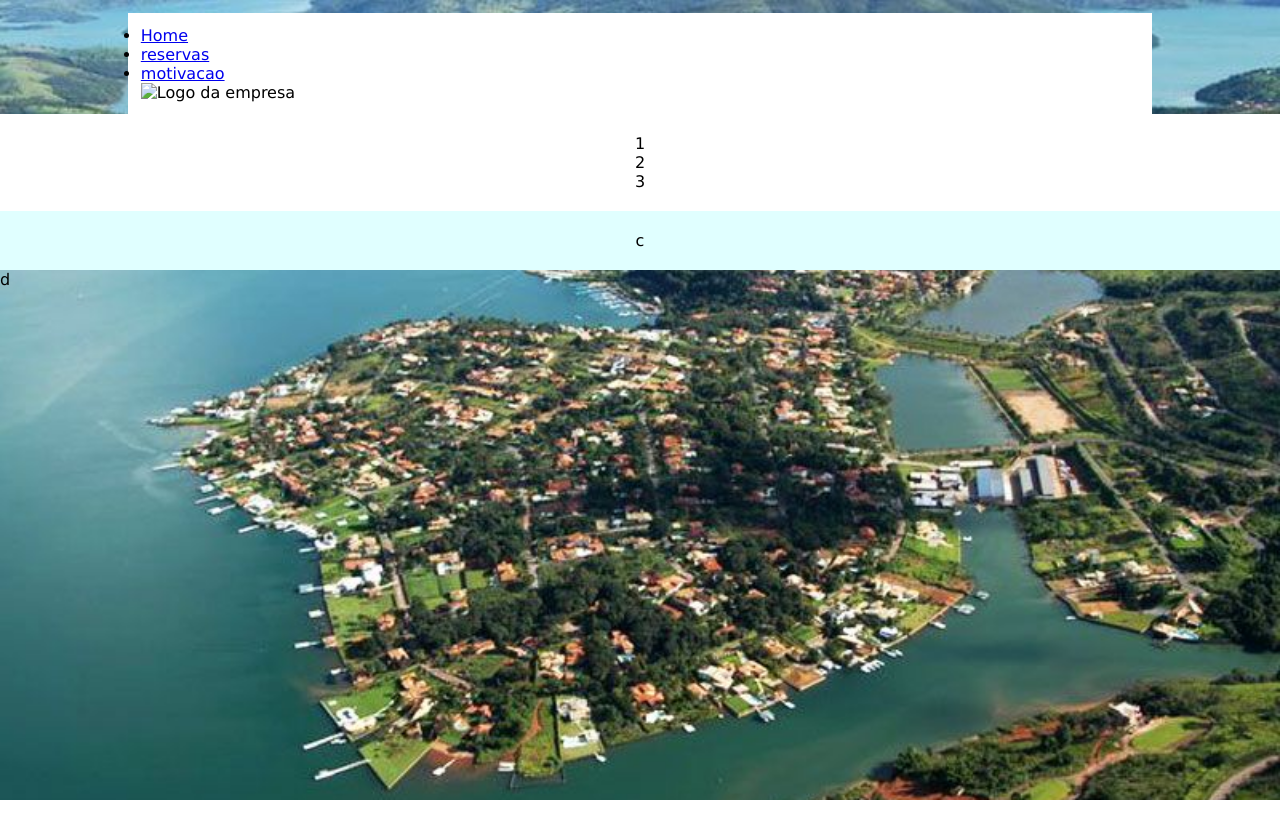
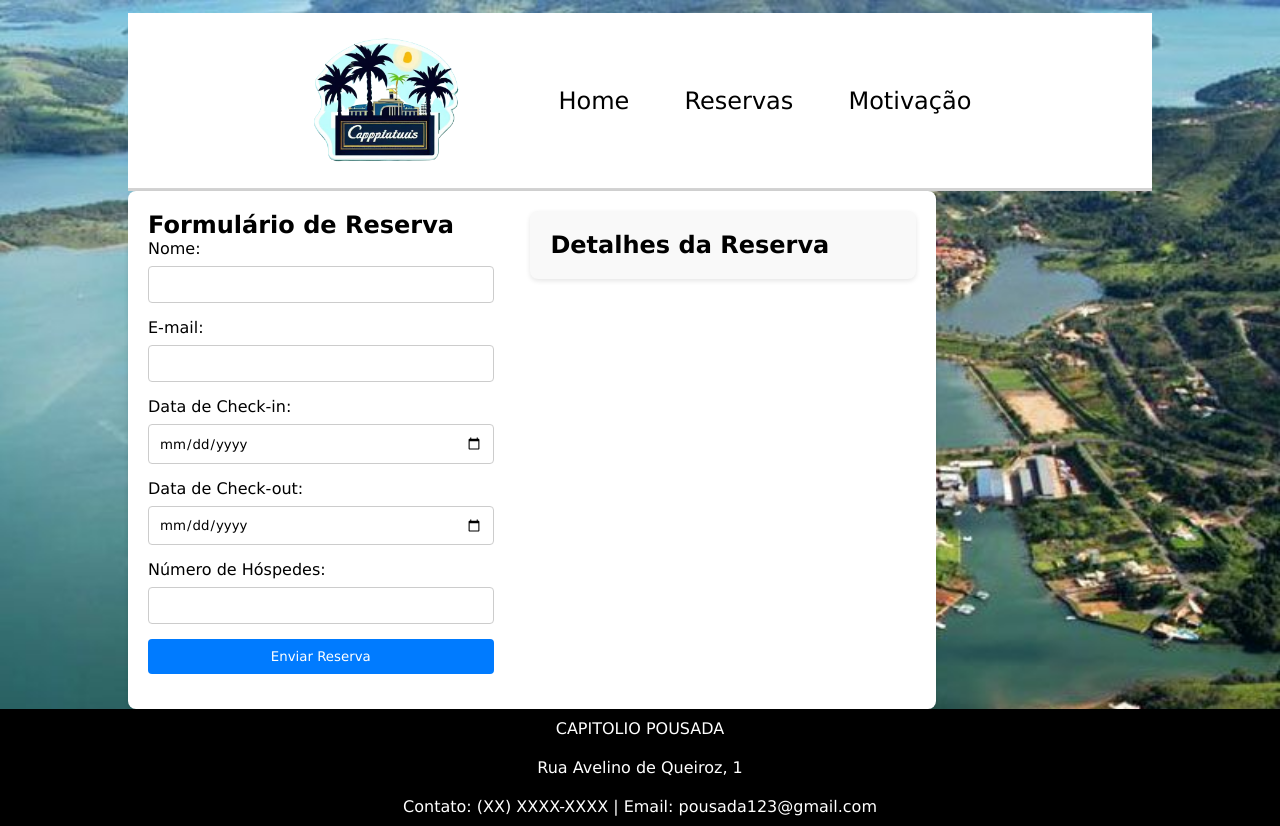
Before and after one commit to tobi11153/ECOI2223_01, a plain HTML site: page reservas.html in a window 1280 px wide. Before the commit the page ends 800 px from the top, so only its background shows below. Drawn offline with Linux system fonts and the light colour scheme.

Commit message:
Modificações

```diff
--- a/reservas.html
+++ b/reservas.html
@@ -1,34 +1,66 @@
 <!DOCTYPE html>
 <html lang="en">
-
 <head>
     <meta charset="UTF-8">
     <meta name="viewport" content="width=device-width, initial-scale=1.0">
-    <title>Document</title>
+    <title>Formulário de Reserva</title>
     <link rel="stylesheet" href="./style.css">
-    <script src="./script.js"></script>
+    <script src="./script.js" defer></script>
 </head>
-
 <body>
     <header id="topo">
-        <nav>
+        <nav id="menu_horizontal">
+            <img src="figure/logo.png" alt="logo da empreasa" class="logo">
             <ul>
                 <li><a href="index.html">Home</a></li>
-                <li><a href="reservas.html">reservas</a></li>
-                <li><a href="motivacao.html">motivacao</a></li>
+                <li><a href="reservas.html">Reservas</a></li>
+                <li><a href="motivacao.html">Motivação</a></li>
             </ul>
         </nav>
-        <img src="figure/414666fa-319f-4740-b1d8-57fff3e9a9ab.jpg" alt="Logo da empresa">
     </header>
-    <section id="s1">
-        <div>1</div>
-        <div>2</div>
-        <div>3</div>
+    <div id="corpo">
+        <section id="reservas">
+            <div class="form-container">
+                <h2>Formulário de Reserva</h2>
+                <form id="reservationForm">
+                    <label for="name">Nome:</label>
+                    <input type="text" id="name" name="name" required>
 
+                    <label for="email">E-mail:</label>
+                    <input type="email" id="email" name="email" required>
 
-    </section>
-    <section id="s2">c</section>
-    <footer id="pe">d</footer>
+                    <label for="checkin">Data de Check-in:</label>
+                    <input type="date" id="checkin" name="checkin" required>
+
+                    <label for="checkout">Data de Check-out:</label>
+                    <input type="date" id="checkout" name="checkout" required>
+
+                    <label for="guests">Número de Hóspedes:</label>
+                    <input type="number" id="guests" name="guests" min="1" required>
+
+                    <button type="button" id="submitBtn">Enviar Reserva</button>
+                </form>
+            </div>
+            <div class="info-container">
+                <h2>Detalhes da Reserva</h2>
+                <div id="reservationDetails">
+                    <!-- Aqui serão exibidos os detalhes da reserva -->
+                </div>
+            </div>
+        </section>
+    </div>
+    <footer>
+        <ul id="rodape">
+            <li>
+                <p>CAPITOLIO POUSADA</p>
+            </li>
+            <li>
+                <p>Rua Avelino de Queiroz, 1</p>
+            </li>
+            <li>
+                <p>Contato: (XX) XXXX-XXXX | Email: pousada123@gmail.com</p>
+            </li>
+        </ul>
+    </footer>
 </body>
-
 </html>
--- a/script.js
+++ b/script.js
@@ -1,3 +1,21 @@
-function Print(){
-    console.log("OK")
-}
+document.getElementById('submitBtn').addEventListener('click', function(event) {
+    // Obtenha os valores dos campos do formulário
+    let name = document.getElementById('name').value;
+    let email = document.getElementById('email').value;
+    let checkin = document.getElementById('checkin').value;
+    let checkout = document.getElementById('checkout').value;
+    let guests = document.getElementById('guests').value;
+
+    // Construa a mensagem com os detalhes da reserva
+    let reservationDetails = `
+        <p><strong>Nome:</strong> ${name}</p>
+        <p><strong>E-mail:</strong> ${email}</p>
+        <p><strong>Data de Check-in:</strong> ${checkin}</p>
+        <p><strong>Data de Check-out:</strong> ${checkout}</p>
+        <p><strong>Número de Hóspedes:</strong> ${guests}</p>
+    `;
+
+    // Atualize a área de detalhes da reserva com as informações
+    document.getElementById('reservationDetails').innerHTML = reservationDetails;
+
+});
--- a/style.css
+++ b/style.css
@@ -157,6 +157,75 @@ img{
     gap: 10px;
 }
 
+#reservas {
+    background-color:white ;
+    padding: 20px;
+    border-radius: 8px;
+    box-shadow: 0 2px 5px rgba(0, 0, 0, 0.1);
+    width: 400px;
+    display: flex;
+    justify-content: space-between;
+    align-items: flex-start;
+}
+/* Estilos para o formulário e área de informações */
+#reservas {
+    display: flex;
+    justify-content: space-between;
+    align-items: flex-start;
+    width: 75%;
+}
+
+.form-container {
+    width: 45%;
+}
+
+.info-container {
+    width: 45%;
+    background-color: #f9f9f9;
+    padding: 20px;
+    border-radius: 8px;
+    box-shadow: 0 2px 5px rgba(0, 0, 0, 0.1);
+}
+
+
+#reservationDetails {
+    font-size: 1rem;
+}
+
+
+#reservationDetails p {
+    margin-bottom: 10px;
+}
+
+
+form {
+    display: flex;
+    flex-direction: column;
+}
+
+label {
+    margin-bottom: 8px;
+}
+
+input, button {
+    padding: 10px;
+    margin-bottom: 15px;
+    border: 1px solid #ccc;
+    border-radius: 4px;
+}
+
+button {
+    background-color: #007bff;
+    color: #fff;
+    border: none;
+    cursor: pointer;
+}
+
+button:hover {
+    background-color: #0056b3;
+}
+
+
 #rodape {
     display: flex;
     flex-flow: column wrap;
@@ -181,3 +250,16 @@ img{
     display: block;
     position: relative;
 }
+
+
+/* Responsividade: layout de duas colunas em telas menores */
+@media (max-width: 768px) {
+    #reservas {
+        flex-direction: column; /* Empilhar em coluna em telas menores */
+    }
+
+    .form-container, .info-container {
+        width: 100%; /* Ambas as colunas ocupam toda a largura em telas menores */
+        margin-bottom: 20px;
+    }
+}
```
Also changed, not shown: index.html (+4 -3 lines), motivacao.html (+24 -8 lines).
